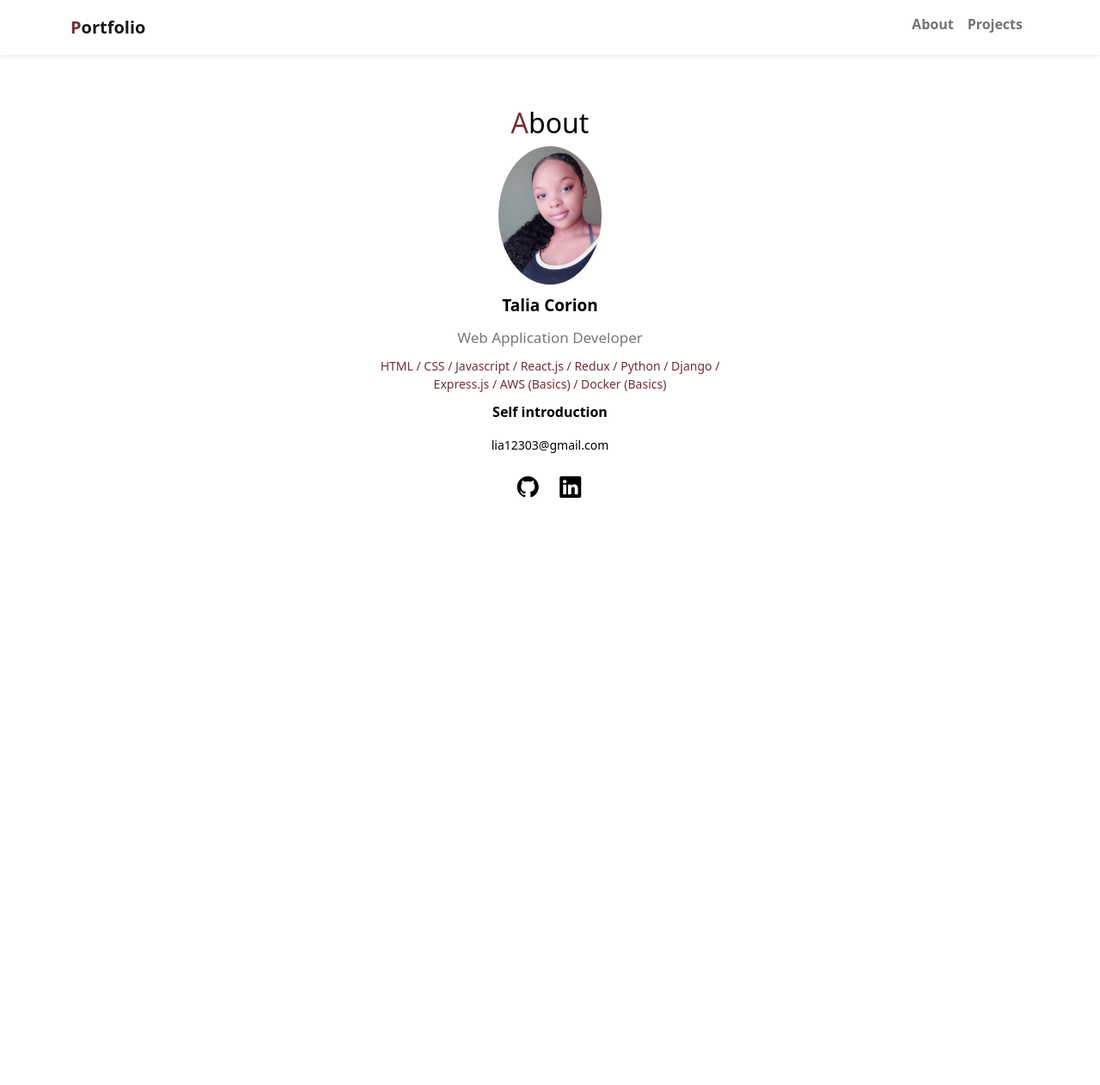
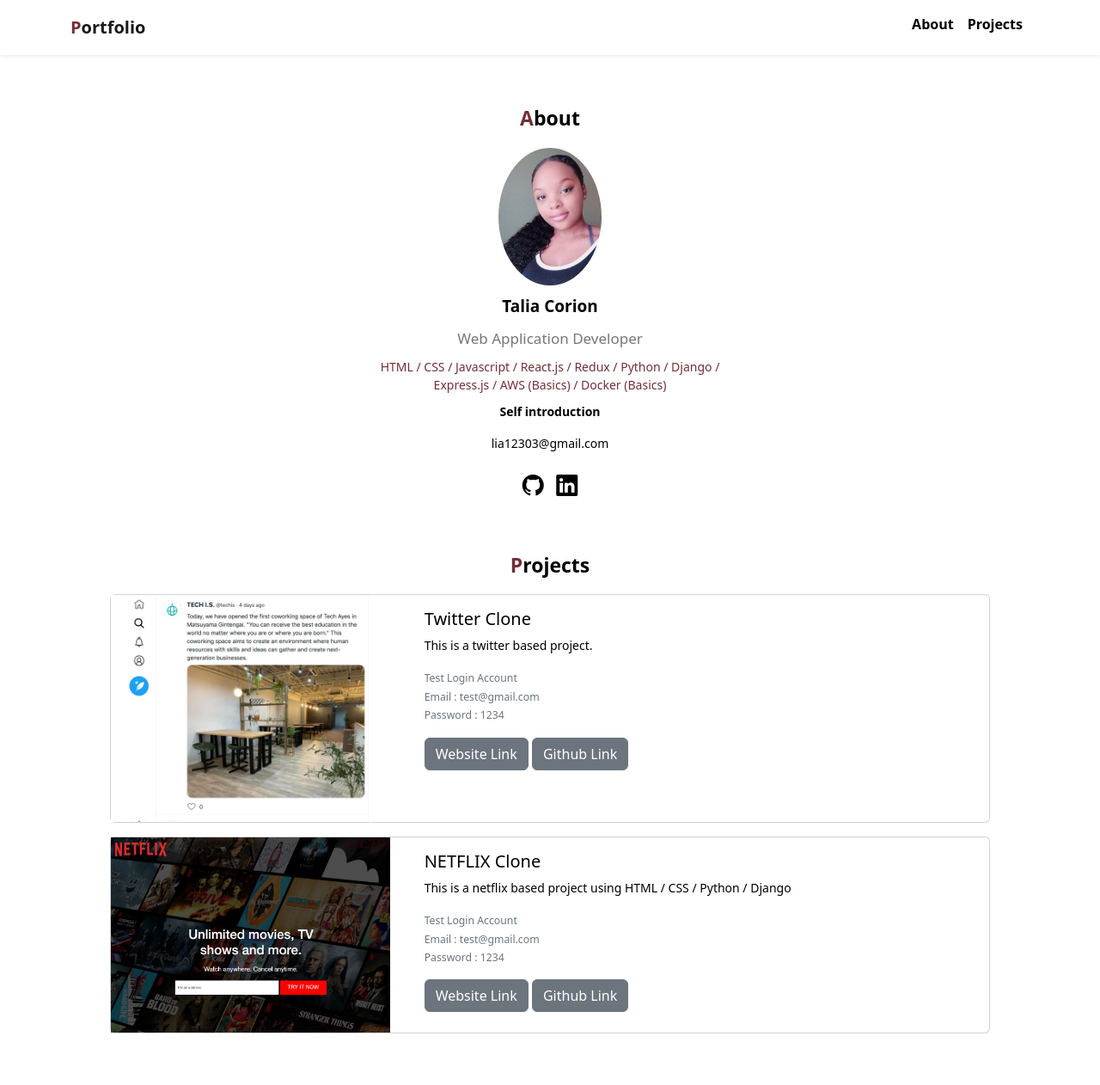
Before and after one commit to taliadiaz003/portfolio, a PHP site: page / in a window 1280 px wide. Shown: the whole page at 86% size. Before the commit the page ends 579 px from the top, so only its background shows below. Run offline with PHP 8.4, Linux system fonts and the light colour scheme; some libraries are stand-ins or nearby versions.

Commit message:
Created the project section design template is complete and fixed project navbar link

```diff
--- a/index.html
+++ b/index.html
@@ -24,7 +24,7 @@
               <a class="nav-link font-black" href="#about">About</a>
             </li>
             <li class="nav-item">
-              <a class="nav-link" href="#projects">Projects</a>
+              <a class="nav-link font-black" href="#Project">Projects</a>
             </li>
           </ul>
         </div>
@@ -42,8 +42,56 @@
       <div class="email">lia12303@gmail.com</div>
       <div class="icons">
         <a href="#"><i class="bi bi-github"></i></a>
-        <a href="#"><i class="bi bi-linkedin ms-2"></i></a>
+        <a href="www.linkedin.com/in/talia-corion-5277a9189" target="_blank"><i class="bi bi-linkedin ms-2"></i></a>
       <script src="https://cdn.jsdelivr.net/npm/bootstrap@5.2.0/dist/js/bootstrap.bundle.min.js" integrity="sha384-A3rJD856KowSb7dwlZdYEkO39Gagi7vIsF0jrRAoQmDKKtQBHUuLZ9AsSv4jD4Xa" crossorigin="anonymous"></script>
+      </div>
+    </div>
+
+      <div id="Project">
+          <h2><span class="font-primary">P</span>rojects</h2>
+
+          <div class="card mb-3">
+            <div class="row">
+              <div class="col-md-4">
+                <img src="img/project-twitter.png" alt="Twitter project">
+              </div>
+              <div class="col-md-8">
+                <div class="card-body">
+                  <h5 class="card-title">Twitter Clone</h5>
+                  <p class="card-text">This is a twitter based project.</p>
+                  <p class="card-text"><small class="text-muted">
+                    Test Login Account <br>
+                    Email : test@gmail.com <br>
+                    Password : 1234
+                  </small></p>
+                  <a href="#" class="btn btn-secondary" target="_blank">Website Link</a>
+                  <a href="#" class="btn btn-secondary" target="_blank">Github Link</a>
+                </div>
+              </div>
+            </div>
+          </div>
+          <div class="card mb-3">
+            <div class="row">
+              <div class="col-md-4">
+                <img src="img/project-netflix.png" alt="Netflix project">
+              </div>
+              <div class="col-md-8">
+                <div class="card-body">
+                  <h5 class="card-title">NETFLIX Clone</h5>
+                  <p class="card-text">This is a netflix based project using HTML / CSS / Python / Django</p>
+                  <p class="card-text"><small class="text-muted">
+                    Test Login Account <br>
+                    Email : test@gmail.com <br>
+                    Password : 1234
+                  </small></p>
+                  <a href="#" class="btn btn-secondary" target="_blank">Website Link</a>
+                  <a href="#" class="btn btn-secondary" target="_blank">Github Link</a>
+                </div>
+              </div>
+            </div>
+          </div>
+
+
   </body>
 
 </html>
--- a/style.css
+++ b/style.css
@@ -14,6 +14,19 @@
     font-weight:bold;
 }
 
+p{
+    font-size: 14px;
+}
+
+h2{
+    font-weight: bold;
+    font-size: 23px;
+    margin-bottom: 20px;
+}
+
+a.font-black{
+    color: black !important;
+}
 /* ABOUT */
 
 #about{
@@ -56,10 +69,27 @@
 #about .icons{
     margin-top: 20px;
     font-size: 25px;
-    margin-left: 8px;
 }
 
 #about .icons a{
     color: black;
-    padding-right: 10px;
 }
+
+/* PROJECTS */
+
+#Project {
+    margin: 60px auto;
+    width: 80%;
+}
+
+#Project h2 {
+    text-align: center;
+}
+
+#Project .card img {
+    width: 100%;
+}
+
+#Project .card-text {
+    font-weight: lighter;
+}
```
Also changed, not shown: img/project-twitter.png (added), 2 other files.
